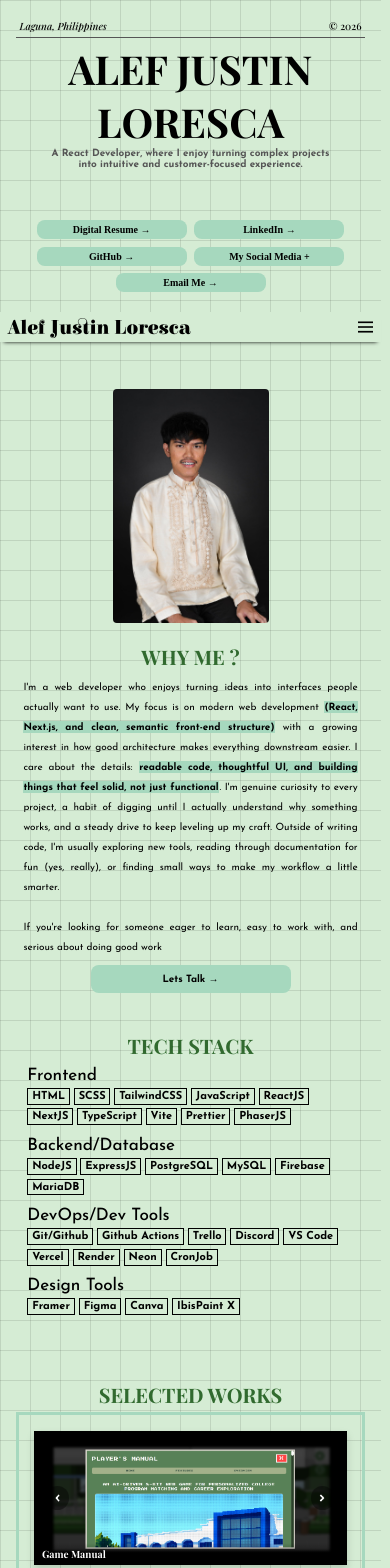
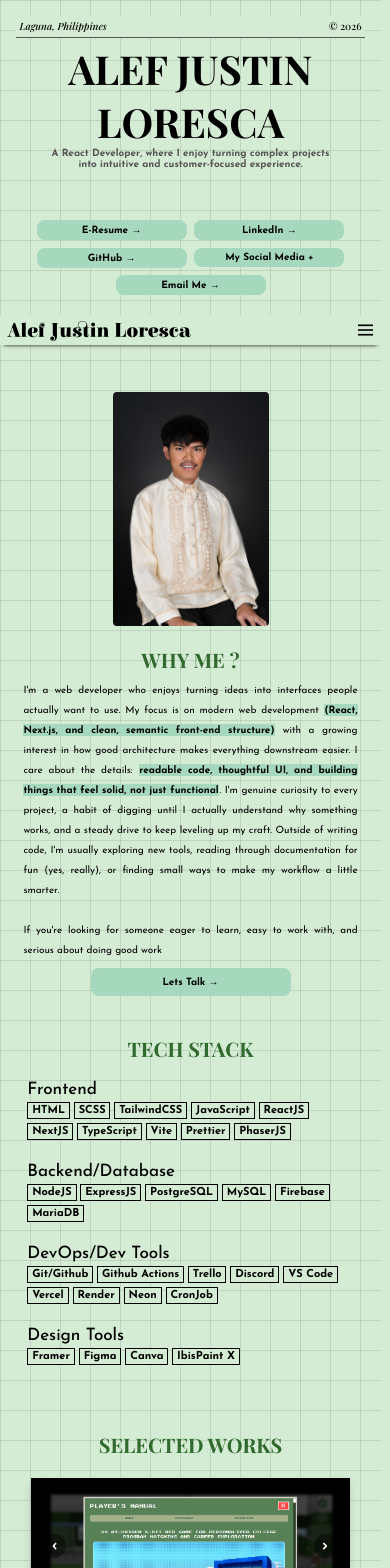
Before and after one commit to krobbus/Portfolio, a React (Vite) app: page / in a window 390 px wide. Shown: the top 1568 px of the page. Built offline with nearby package versions, Linux system fonts and the light colour scheme.

Commit message:
Adjust styles in media query

```diff
--- a/src/App.css
+++ b/src/App.css
@@ -65,6 +65,7 @@ body{
                 font-family: 'Playfair Display', serif;
                 font-weight: 500;
                 font-size: var(--small-desktop-font);
+                background-color: var(--main-color);
             }
 
             hr{
@@ -120,9 +121,11 @@ body{
                     a{
                         color: #000;
                         font-weight: 800;
+                        font-family: 'Josefin Sans', serif;
                         font-size: var(--small-desktop-font);
                         text-decoration: none;
                         width: 100%;
+                        user-select: none;
                     }
 
                     &:hover{
@@ -168,6 +171,7 @@ body{
             padding: 1vw;
             font-family: 'Elsie', serif;
             font-size: var(--medium-small-desktop-font);
+            user-select: none;
 
             span{
                 font-weight: 700;
@@ -338,6 +342,7 @@ body{
                         width: 100%;
                         cursor: pointer;
                         transition: ease-in-out 0.2s;
+                        user-select: none;
 
                         &:hover{
                             background-color: var(--main-dark-color);
@@ -433,6 +438,8 @@ body{
                     }
 
                     #stack-section{
+                        gap: 4vw;
+
                         h3{ font-size: calc(var(--large-header-desktop-font) - 10px); }
 
                         .list-container{
@@ -541,7 +548,6 @@ body{
                     gap: 5vw;
 
                     .project-cards{
-                        border: 1vw solid var(--tertiary-color);
                         padding: 4vw;
 
                         .project-id{
--- a/src/App.tsx
+++ b/src/App.tsx
@@ -63,7 +63,7 @@ function App() {
         </div>
 
         <div id='contact-pills'>
-          <span><a href='https://drive.google.com/file/d/1y8W_08jx9cdz5p1rH9_ZNFupxxIN0RNd/view?usp=sharing' target='_blank' rel='noopener noreferrer'>Digital Resume &rarr;</a></span>
+          <span><a href='https://drive.google.com/file/d/1y8W_08jx9cdz5p1rH9_ZNFupxxIN0RNd/view?usp=sharing' target='_blank' rel='noopener noreferrer'>E-Resume &rarr;</a></span>
           <span><a href='https://www.linkedin.com/in/alefjustinloresca/' target='_blank' rel='noopener noreferrer'>LinkedIn &rarr;</a></span>
           <span><a href='https://github.com/krobbus' target='_blank' rel='noopener noreferrer'>GitHub &rarr;</a></span>
           <span><a href='#contact-section'>My Social Media &#43;</a></span>
```
